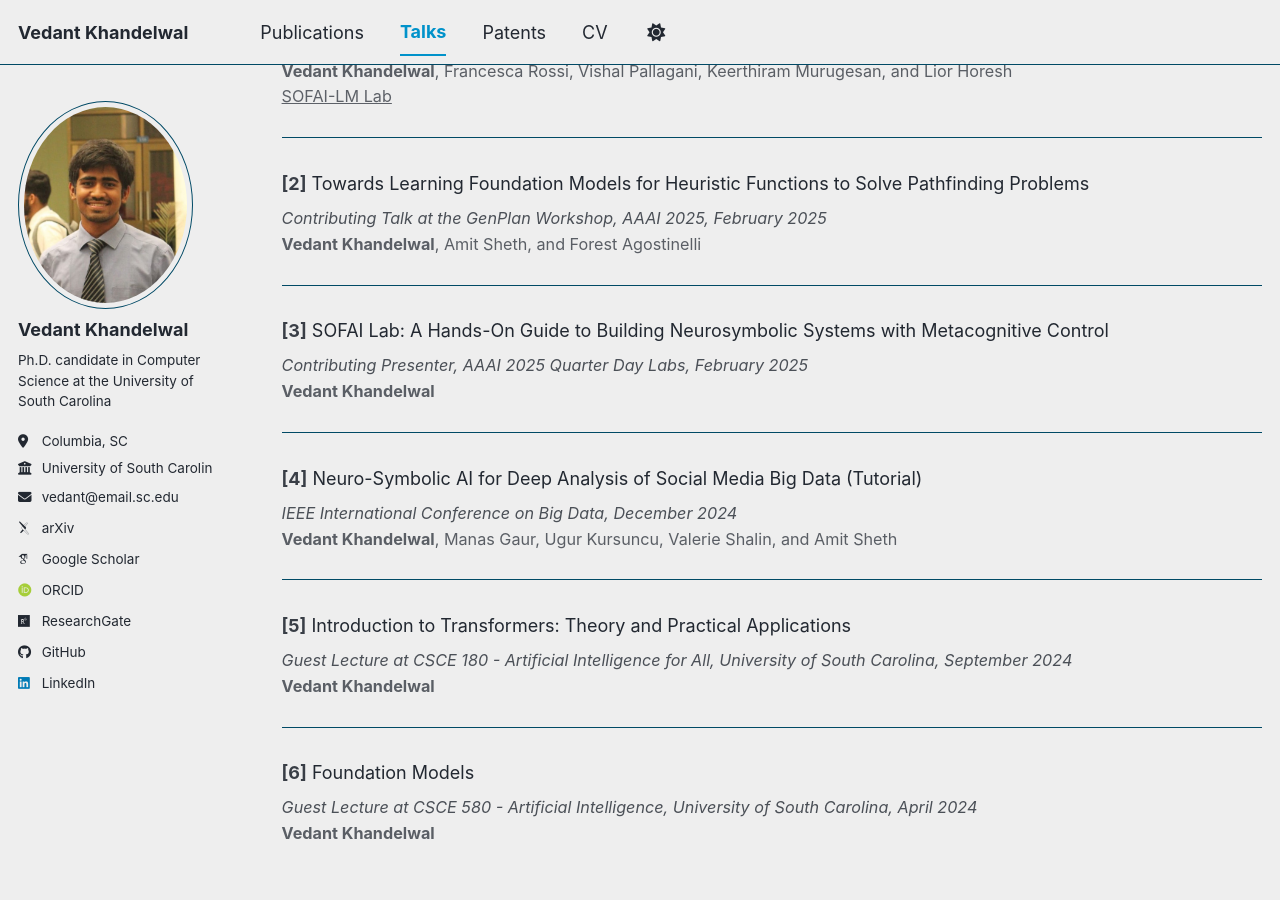
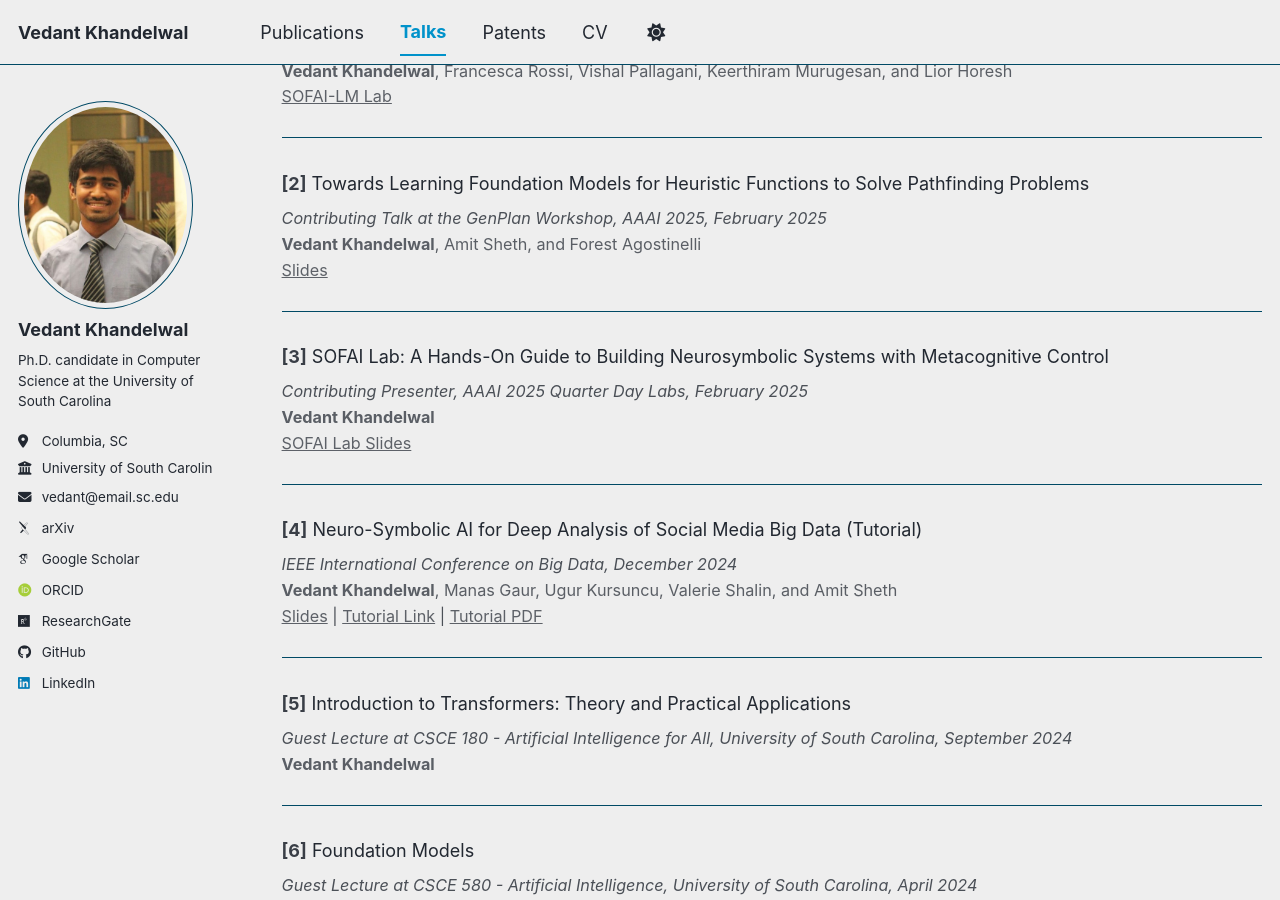
Before and after one commit to khvedant02/khvedant02.github.io, a Jekyll site: the page built from _pages/talks.html, in a window 1280 px wide and 900 px high, scrolled down 254 px. Built offline with Jekyll 4.4.1, drawn with Linux system fonts in a browser that asks for light colours; some web fonts are replaced; a script bundle is joined from its source files by our own code; library files that are not in the unit come from our copies.

Commit message:
feat: Add slides and tutorial links to publications and talks across the website.

```diff
--- a/_pages/talks.html
+++ b/_pages/talks.html
@@ -31,7 +31,8 @@ author_profile: true
     </p>
     <p class="talk-details">
   <em>Contributing Talk at the GenPlan Workshop, AAAI 2025, February 2025</em><br>
-  <span class="talk-authors"><strong>Vedant Khandelwal</strong>, Amit Sheth, and Forest Agostinelli</span>
+  <span class="talk-authors"><strong>Vedant Khandelwal</strong>, Amit Sheth, and Forest Agostinelli</span><br>
+  <a href="https://docs.google.com/presentation/d/14FIkaabtwWMK6hQsWf96tsgmYxlTL7g-ar-80FnaFd8/edit?usp=sharing" target="_blank" rel="noopener noreferrer">Slides</a>
     </p>
   </div>
 
@@ -41,7 +42,8 @@ author_profile: true
     </p>
     <p class="talk-details">
   <em>Contributing Presenter, AAAI 2025 Quarter Day Labs, February 2025</em><br>
-  <span class="talk-authors"><strong>Vedant Khandelwal</strong></span>
+  <span class="talk-authors"><strong>Vedant Khandelwal</strong></span><br>
+  <a href="https://docs.google.com/presentation/d/15auMRq_svm-VMpz3kwzA2hNbRxH_tlX4g6IPH_kIkGc/edit?usp=sharing" target="_blank" rel="noopener noreferrer">SOFAI Lab Slides</a>
     </p>
   </div>
 
@@ -51,7 +53,12 @@ author_profile: true
     </p>
     <p class="talk-details">
   <em>IEEE International Conference on Big Data, December 2024</em><br>
-  <span class="talk-authors"><strong>Vedant Khandelwal</strong>, Manas Gaur, Ugur Kursuncu, Valerie Shalin, and Amit Sheth</span>
+  <span class="talk-authors"><strong>Vedant Khandelwal</strong>, Manas Gaur, Ugur Kursuncu, Valerie Shalin, and Amit Sheth</span><br>
+  <a href="https://docs.google.com/presentation/d/1VBnFUfsLg7hHHB_B5MLgbyV_vcGsAMdrO2ATEgmZbXY/edit?usp=sharing" target="_blank" rel="noopener noreferrer">Slides</a>
+  |
+  <a href="https://aiisc.ai/smbd24/" target="_blank" rel="noopener noreferrer">Tutorial Link</a>
+  |
+  <a href="https://scholarcommons.sc.edu/cgi/viewcontent.cgi?article=1336&context=csce_facpub" target="_blank" rel="noopener noreferrer">Tutorial PDF</a>
     </p>
   </div>
 
```
Also changed, not shown: _pages/cv.md (+3 -0 lines), _publications/2025-02-28-foundation-models.md (+1 -0 lines).
